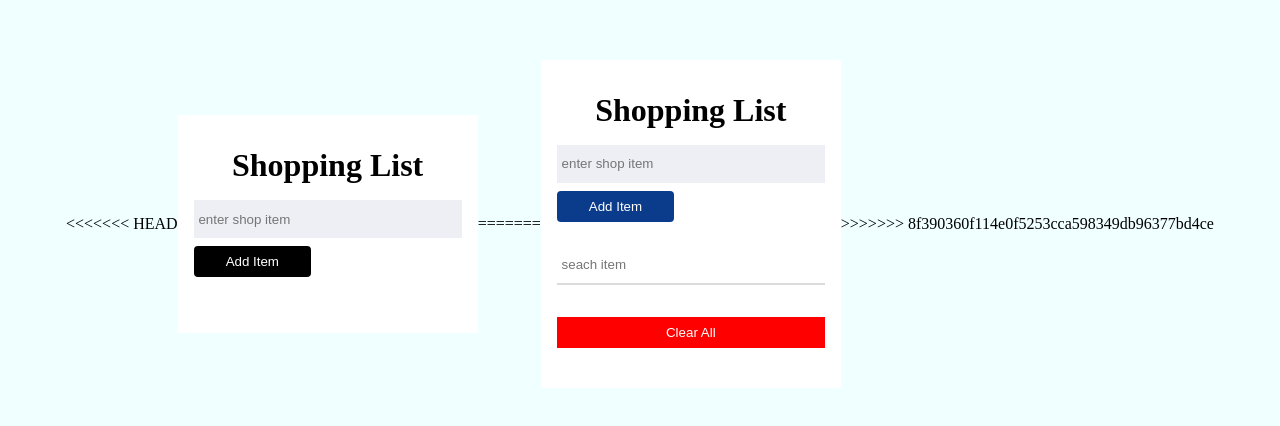
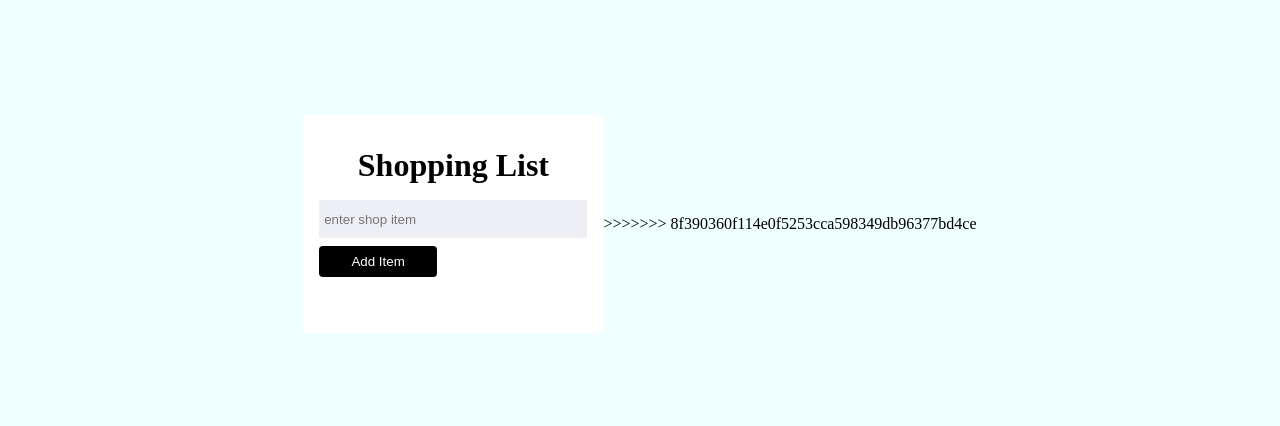
Before and after one commit to wisdomcandidus/shopList, a plain HTML site: page index.html in a window 1280 px wide. Shown: the part 176-602 px from the top of the page. Drawn offline with Linux system fonts and the light colour scheme.

Commit message:
Update index.html

```diff
--- a/index.html
+++ b/index.html
@@ -1,4 +1,3 @@
-<<<<<<< HEAD
 <!DOCTYPE html>
 <html lang="en">
 <head>
@@ -28,33 +27,7 @@
 
     <script src="shop.js"></script>
 </body>
-=======
-<!DOCTYPE html>
-<html lang="en">
-<head>
-    <meta charset="UTF-8">
-    <meta name="viewport" content="width=device-width, initial-scale=1.0">
-    <title>shop item</title>
-    <link rel="stylesheet" href="shop.css">
-    <link rel="stylesheet" href="https://cdnjs.cloudflare.com/ajax/libs/font-awesome/6.5.2/css/all.min.css" integrity="sha512-SnH5WK+bZxgPHs44uWIX+LLJAJ9/2PkPKZ5QiAj6Ta86w+fsb2TkcmfRyVX3pBnMFcV7oQPJkl9QevSCWr3W6A==" crossorigin="anonymous" referrerpolicy="no-referrer" />
-</head>
-<body>
-    <div class="container">
-        <h1>Shopping List</h1>
-        <form action="">
-            <input type="text" class="myInput" placeholder="enter shop item" name="myInput">
-            <button type="submit" class="formBtn">Add Item</button>
-        </form>
-        <div class="filter">
-            <input type="text" placeholder="seach item" class="filterItem">
-        </div>
-        <ul class="shopUl">
-        </ul>
-        <div class="clear">
-            <button>Clear All</button>
-        </div>
-    </div>
-
+</html>
 
     <script src="shop.js"></script>
 </body>
```
